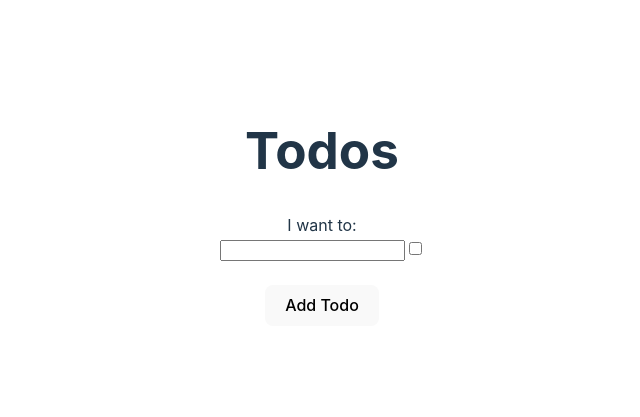
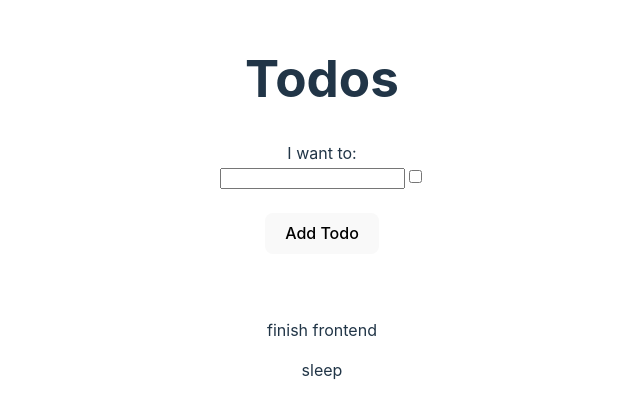
Before and after one commit to Acid-base/todos-fullstack, a React (Vite) app in the folder frontend/: page / in a window 1280 px wide. Shown: the part 193-610 px from the top of the page, without its empty margins (318-958 px from the left). Built offline with nearby package versions, Linux system fonts and the light colour scheme.

Commit message:
added some starter data and mapped over it

```diff
--- a/frontend/src/App.jsx
+++ b/frontend/src/App.jsx
@@ -2,7 +2,22 @@ import { useState, useRef } from 'react'
 
 import './App.css'
 
+let starterTodos = [
+  {
+    text: "finish frontend",
+    complete: false,
+    user: 'bob'
+  },
+  {
+    text: "sleep",
+    complete: false,
+    user: 'bob'
+  }
+]
+
 function App() {
+
+  const [todos, setTodos] = useState(starterTodos)
 
   const textRef = useRef()
   const completeRef = useRef()
@@ -28,6 +43,10 @@ function App() {
         <br/><br/>
         <button>Add Todo</button>
       </form>
+      <br/><br/>
+      {todos.map((todo) =>
+        <p key={todo.text}>{todo.text}</p>
+      )}
     </>
   )
 }
```
